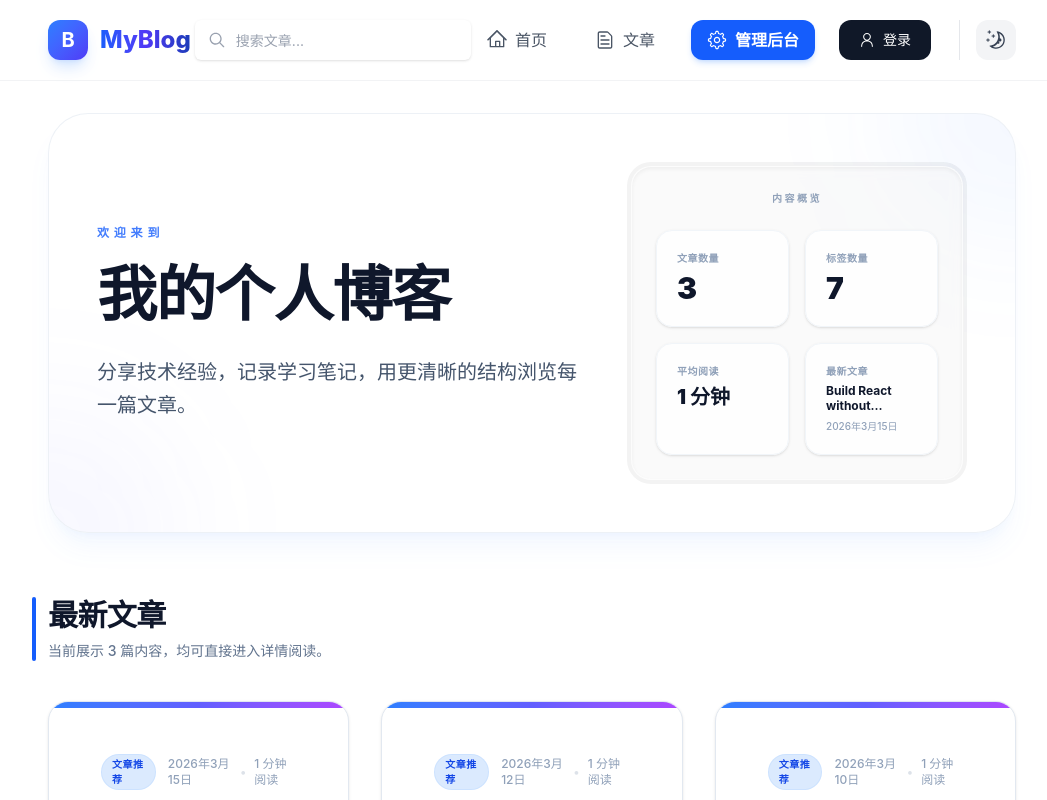
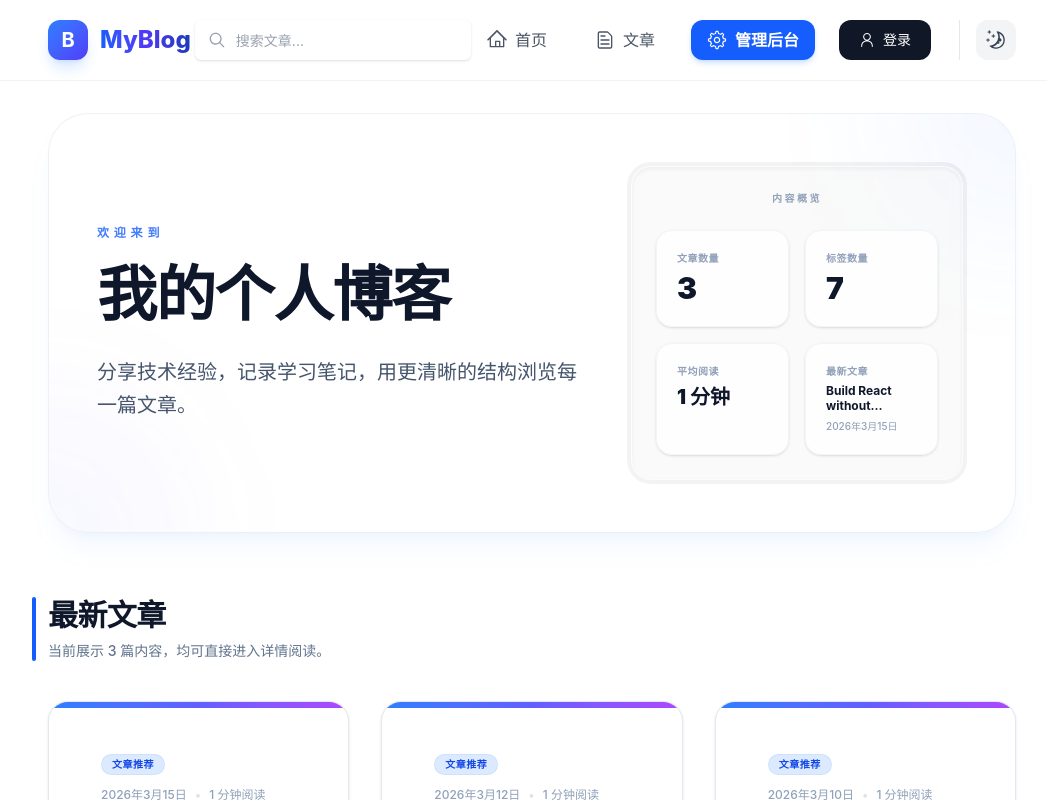
Before and after one commit to BqLee-AI/blog-FE, a React (Vite) app: page / in a window 1280 px wide. Shown: the top 800 px of the page, without its empty margins (108-1155 px from the left). Built offline with nearby package versions, Linux system fonts and the light colour scheme; no server answers.

Commit message:
fix: 修复文章卡片元数据换行问题

```diff
--- a/src/features/articles/components/PostCard.tsx
+++ b/src/features/articles/components/PostCard.tsx
@@ -17,13 +17,13 @@ export default function PostCard({ post }: PostCardProps) {
         <div className="absolute top-0 left-0 right-0 h-1.5 bg-gradient-to-r from-blue-500 via-indigo-500 to-purple-500 transform origin-left transition-transform duration-500 group-hover:scale-x-110" />
 
         <div className="flex-1 flex flex-col p-6 lg:p-7">
-          <div className="flex items-center gap-3 mb-5">
-            <span className="inline-flex items-center px-2.5 py-0.5 rounded-full text-[10px] font-bold uppercase tracking-wider bg-blue-100 text-blue-700 dark:bg-blue-900/30 dark:text-blue-300 border border-blue-200/50 dark:border-blue-800/50">
+          <div className="flex flex-wrap items-center gap-3 mb-5">
+            <span className="inline-flex items-center px-2.5 py-0.5 rounded-full text-[10px] font-bold uppercase tracking-wider bg-blue-100 text-blue-700 dark:bg-blue-900/30 dark:text-blue-300 border border-blue-200/50 dark:border-blue-800/50 whitespace-nowrap">
               文章推荐
             </span>
-            <div className="flex items-center text-slate-400 dark:text-slate-500 text-xs font-medium">
+            <div className="flex items-center text-slate-400 dark:text-slate-500 text-xs font-medium whitespace-nowrap">
               {publishedAt}
-              <span className="mx-2 opacity-30">•</span>
+              <span className="mx-2 opacity-30 inline-block">•</span>
               <span>{readingTime} 分钟阅读</span>
             </div>
           </div>
```
